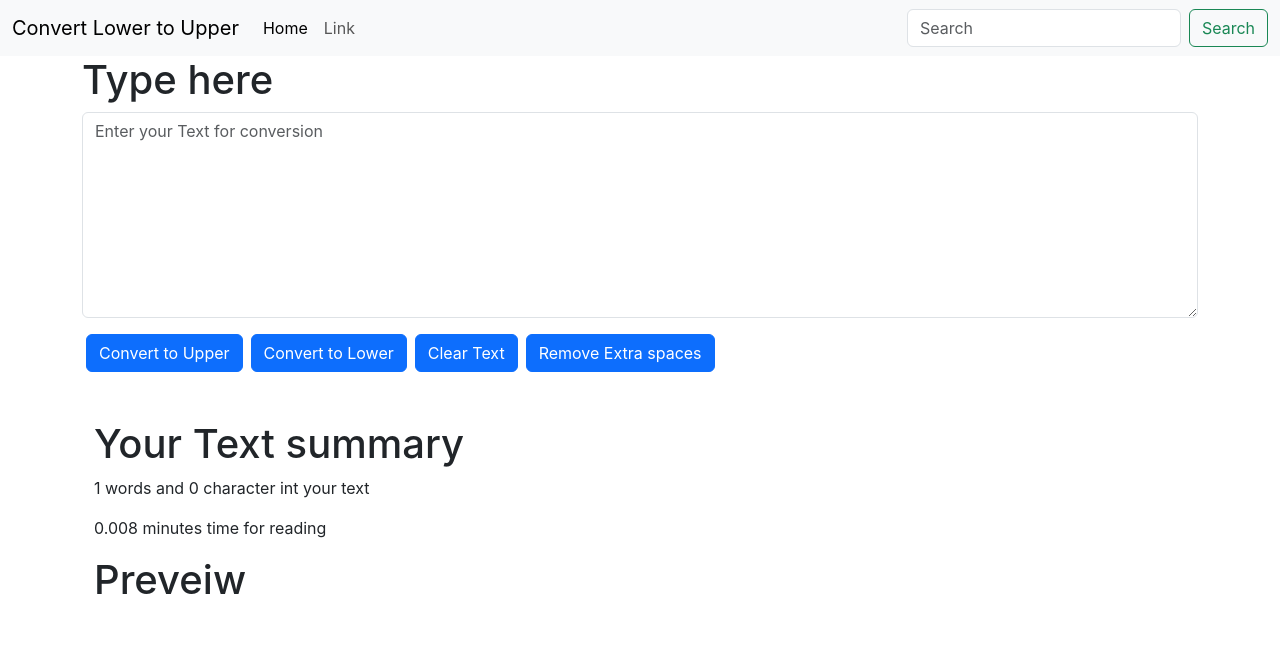
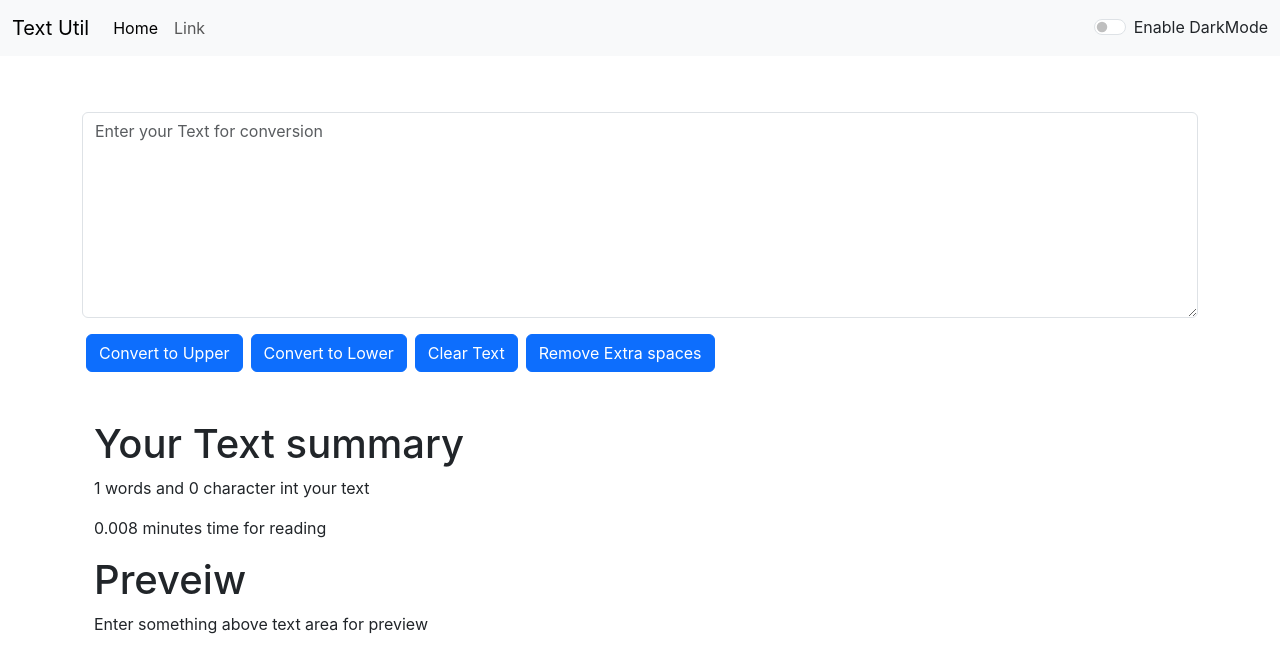
Before and after one commit to Aakib-Ali/textUtil, a React (Create React App) app: page / in a window 1280 px wide. Shown: the top 672 px of the page. Built offline with nearby package versions, Linux system fonts and the light colour scheme.

Commit message:
Dark or Light Mode

```diff
--- a/src/App.js
+++ b/src/App.js
@@ -1,12 +1,26 @@
 import './App.css';
 import Navbar from './components/Navbar';
 import TextForm from './components/TextForm';
+import React,{useState} from 'react';
 function App() {
+  const [Mode,setMode]=useState('light');
+
+  const toggaleMode =()=>{
+    if(Mode==='light'){
+      setMode('dark');
+      document.body.style.backgroundColor='#042743';
+    }
+    else{
+      setMode('light');
+      document.body.style.backgroundColor='white';
+    }
+  }
+
   return (
     <>
-      <Navbar title="Convert Lower to Upper"/>
+      <Navbar title="Text Util" mode={Mode} toggaleMode={toggaleMode} />
       <div className="container">
-      <TextForm heading="Type here"/>
+      <TextForm heading="Type here" mode={Mode}/>
       </div>
     </>
   );
--- a/src/components/Navbar.js
+++ b/src/components/Navbar.js
@@ -2,7 +2,7 @@ import React from 'react'
 function Navbar(props){
 return (
     <>
-    <nav className="navbar navbar-expand-lg bg-body-tertiary">
+    <nav className={`navbar navbar-expand-lg navbar-${props.mode} bg-${props.mode}`}>
   <div className="container-fluid">
     <a className="navbar-brand" href="/">{props.title}</a>
     <button className="navbar-toggler" type="button" data-bs-toggle="collapse" data-bs-target="#navbarSupportedContent" aria-controls="navbarSupportedContent" aria-expanded="false" aria-label="Toggle navigation">
@@ -17,10 +17,14 @@ return (
           <a className="nav-link" href="/">Link</a>
         </li>
       </ul>
-      <form className="d-flex" role="search">
+      {/* <form className="d-flex" role="search">
         <input className="form-control me-2" type="search" placeholder="Search" aria-label="Search"/>
         <button className="btn btn-outline-success" type="submit">Search</button>
-      </form>
+      </form> */}
+      <div className={`form-check form-switch text-${props.mode==='light'?'dark':'light'}`}>
+        <input className="form-check-input" type="checkbox" onClick={props.toggaleMode} role="switch" id="flexSwitchCheckDefault"/>
+        <label className="form-check-label" htmlFor="flexSwitchCheckDefault">Enable DarkMode</label>
+      </div>
     </div>
   </div>
 </nav>
--- a/src/components/TextForm.js
+++ b/src/components/TextForm.js
@@ -23,21 +23,21 @@ function TextForm(props){
     const [text,setText]= useState('');
     return (
         <>
-            <h1>{props.heading}</h1>
-            <div className="mb-3">
-                <textarea className="form-control" onChange={handleOnChange} placeholder='Enter your Text for conversion' value={text} id="box" rows="8"></textarea>
+            <h1 style={{color:props.mode==='white'?'dark':'white'}}>{props.heading}</h1>
+            <div className="mb-3" style={{backgroundColor:props.mode==='dark'?'grey ':'white'}}>
+                <textarea className="form-control" onChange={handleOnChange} style={{backgroundColor:props.mode==='dark'?'grey ':'white' , color:props.mode==='white'?'dark':'white'}} placeholder='Enter your Text for conversion' value={text} id="box" rows="8"></textarea>
             </div>
             <button className='btn btn-primary mx-1' onClick={handleUp}>Convert to Upper</button>
             <button className='btn btn-primary mx-1' onClick={handleLo}>Convert to Lower</button>
             <button className='btn btn-primary mx-1' onClick={handleClear}>Clear Text</button>
             <button className='btn btn-primary mx-1' onClick={handleExtraSpace}>Remove Extra spaces</button>
 
-            <div className="container my-5">
-                <h1>Your Text summary</h1>
-                    <p> {text.split(" ").length} words and {text.length} character int your text </p>
-                    <p> {0.008*text.split(" ").length} minutes time for reading</p>
-                    <h1>Preveiw</h1>
-                    <p>{text}</p>
+            <div style={{color:props.mode==='dark'?'white ':'dark'}} className="container my-5" c>
+                <h1 >Your Text summary</h1>
+                    <p > {text.split(" ").length} words and {text.length} character int your text </p>
+                    <p > {0.008*text.split(" ").length} minutes time for reading</p>
+                    <h1 >Preveiw</h1>
+                    <p >{text.length>0?text:"Enter something above text area for preview"}</p>
             </div>
 
         </>
```
